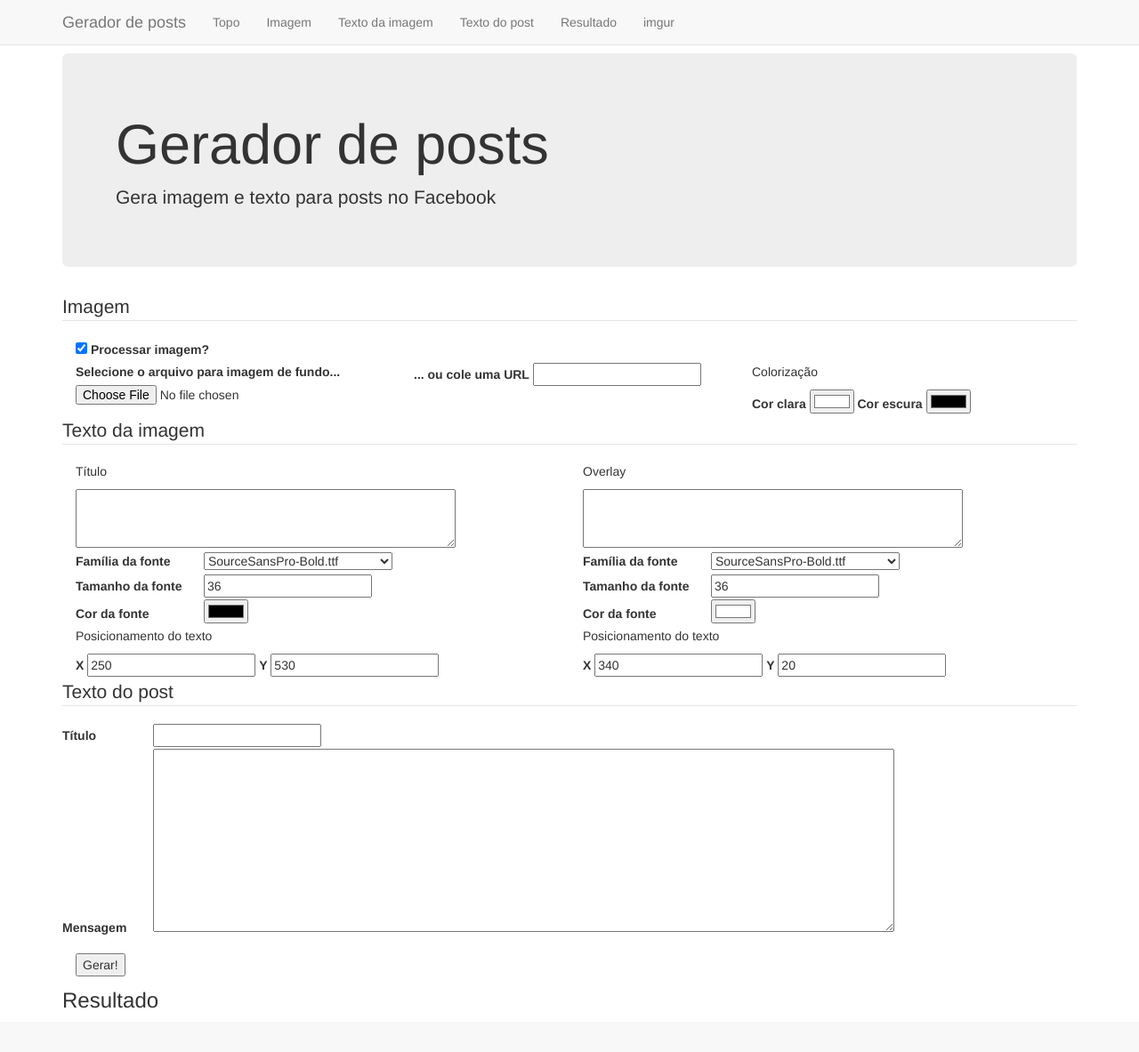
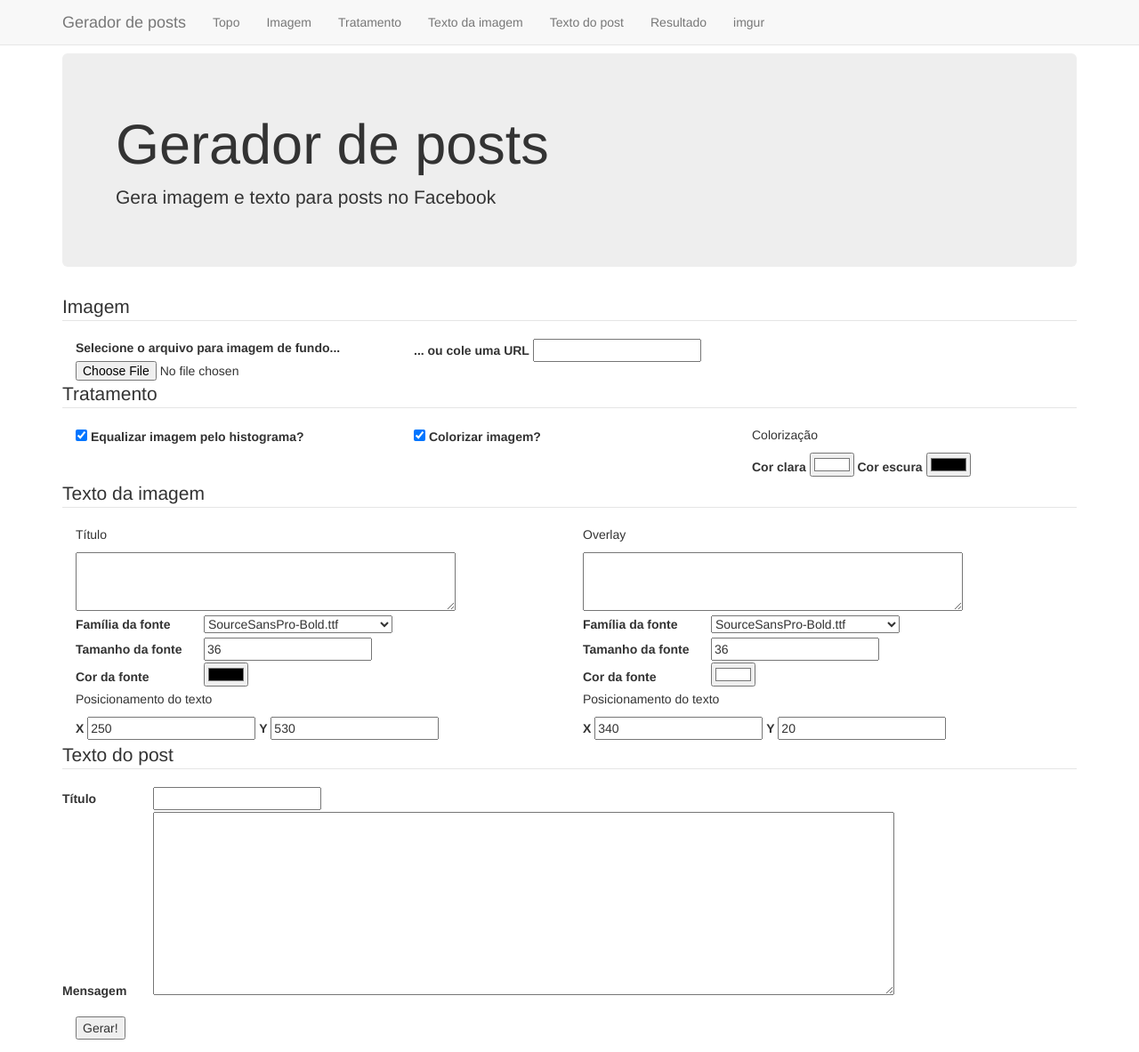
Before and after one commit to diogobaeder/poemage, a Flask app: page / in a window 1280 px wide. Shown: the top 1183 px of the page at 89% size. Before the commit the page ends 1134 px from the top, so only its background shows below. Run offline with Flask 2, Linux system fonts and the light colour scheme; some libraries are stand-ins or nearby versions.

Commit message:
Nova seção "tratamento" para a imagem

```diff
--- a/application.py
+++ b/application.py
@@ -128,11 +128,13 @@ def generate(original_photo, context):
 
 
 def process_image(context, photo):
-    if context['process_image']:
+    if context['colorize'] or context['equalize']:
         photo = photo.convert('L')
+    if context['equalize']:
         photo = ImageOps.equalize(photo)
+    if context['colorize']:
         photo = ImageOps.colorize(photo, context['black'], context['white'])
-        photo = photo.convert('RGBA')
+    photo = photo.convert('RGBA')
     return photo
 
 
@@ -201,7 +203,8 @@ def create_context():
         'white': clean_string('white', WHITE),
         'black': clean_string('black', BLACK),
         'url': clean_string('url'),
-        'process_image': bool(request.form.get('process_image')),
+        'equalize': bool(request.form.get('equalize')),
+        'colorize': bool(request.form.get('colorize')),
         'font_families': FONTS.items(),
 
         # Main title
@@ -244,7 +247,8 @@ def index():
             logging.exception(e)
             context['error'] = 'Não foi possível gerar a imagem'
     else:
-        context['process_image'] = True
+        context['equalize'] = True
+        context['colorize'] = True
 
     return render_template('application.html', **context)
 
--- a/templates/application.html
+++ b/templates/application.html
@@ -13,10 +13,6 @@
   <form action="" method="POST" enctype="multipart/form-data">
     <fieldset id="image-fieldset">
       <legend>Imagem</legend>
-      <div class="col-md-12">
-      <input type="checkbox" id="process_image" name="process_image" {% if process_image %}checked{% endif %}>
-        <label for="process_image">Processar imagem?</label>
-      </div>
       <div class="col-md-4">
         <label for="file">Selecione o arquivo para imagem de fundo...</label>
         <input type="file" name="file" id="file" />
@@ -24,6 +20,17 @@
       <div class="col-md-4">
         <label for="url">... ou cole uma URL</label>
         <input type="text" name="url" id="url" value="{{ url }}" />
+      </div>
+    </fieldset>
+    <fieldset id="image-processing">
+      <legend>Tratamento</legend>
+      <div class="col-md-4">
+        <input type="checkbox" id="equalize" name="equalize" {% if equalize %}checked{% endif %}>
+        <label for="equalize">Equalizar imagem pelo histograma?</label>
+      </div>
+      <div class="col-md-4">
+        <input type="checkbox" id="colorize" name="colorize" {% if colorize %}checked{% endif %}>
+        <label for="colorize">Colorizar imagem?</label>
       </div>
       <div class="col-md-4">
         <p>Colorização</p>
--- a/templates/base.html
+++ b/templates/base.html
@@ -31,6 +31,7 @@
               <ul class="nav navbar-nav">
                 <li><a href="#">Topo</a></li>
                 <li><a href="#image-fieldset">Imagem</a></li>
+                <li><a href="#image-processing">Tratamento</a></li>
                 <li><a href="#image-text-fieldset">Texto da imagem</a></li>
                 <li><a href="#post-text-fieldset">Texto do post</a></li>
                 <li><a href="#result">Resultado</a></li>
```
